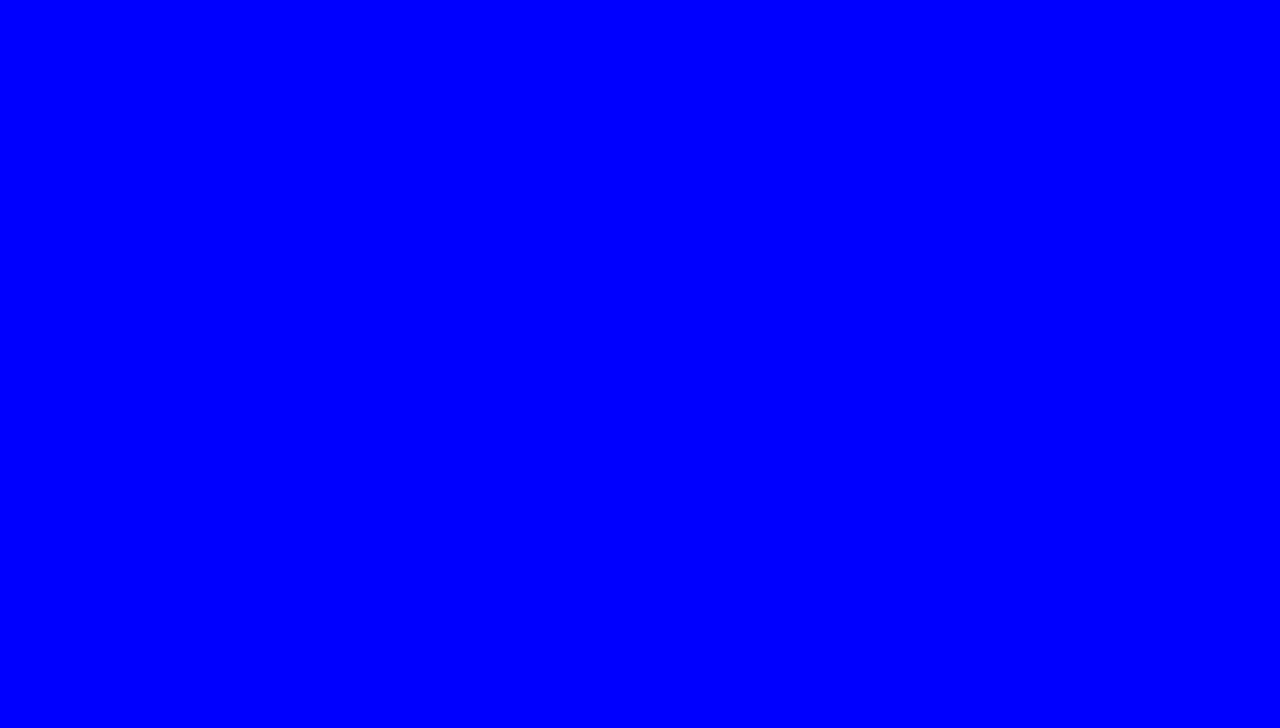
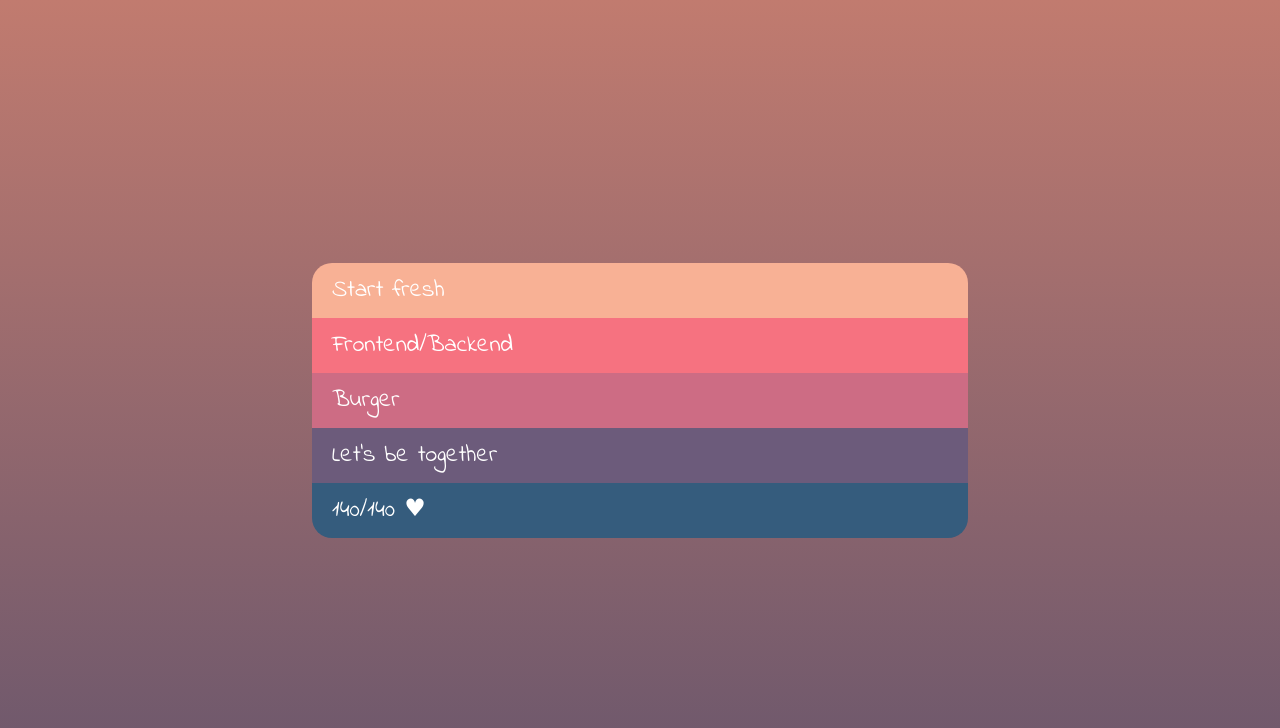
Before and after one commit to nadyavasilyeva/cssBayan, a plain HTML site: page index.html in a window 1280 px wide. Drawn offline with Linux system fonts and the light colour scheme.

Commit message:
feat: add pictures

```diff
--- a/index.html
+++ b/index.html
@@ -6,8 +6,42 @@
     <meta name="viewport" content="width=device-width, initial-scale=1.0">
     <title>Bayan</title>
     <link rel="stylesheet" href="style.css">
+    <link href="https://fonts.googleapis.com/css2?family=Indie+Flower&family=Outfit&display=swap" rel="stylesheet">
 </head>
 <body>
-
+    <div class="wrapper">
+        <div class="accordion">
+            <details class="accordion__item item_first">
+                <summary class="accordion__title">Start fresh</summary>
+                <div class="memes">
+                    <img src="/cssBayan/memes/html.jpg" alt="html fresh">
+                </div>
+            </details>
+            <details class="accordion__item item_second">
+                <summary class="accordion__title">Frontend/Backend</summary>
+                <div class="memes">
+                    <img src="/cssBayan/memes/fun.jpg" alt="funny mem">
+                </div>
+            </details>
+            <details class="accordion__item item_third">
+                <summary class="accordion__title">Burger</summary>
+                <div class="memes">
+                    <img src="/cssBayan/memes/burger.jpg" alt="burger">
+                </div>
+            </details>
+            <details class="accordion__item item_four">
+                <summary class="accordion__title">Let's be together</summary>
+                <div class="memes">
+                    <img src="/cssBayan/memes/div.jpg" alt="div mem">
+                </div>
+            </details>
+            <details class="accordion__item item_five">
+                <summary class="accordion__title">140/140 &#9829;</summary>
+                <div class="memes">
+                    <img src="/cssBayan/memes/love.png" alt="heart">
+                </div>
+            </details>
+        </div>
+    </div>
 </body>
 </html>
--- a/style.css
+++ b/style.css
@@ -1,3 +1,87 @@
 body {
-    background-color: blue;
+    background: linear-gradient(rgb(193, 123, 111), rgb(105, 86, 108));
+    font-family: 'Indie Flower', cursive;
+    font-size: 24px;
+    color: #fff;
 }
+
+* {
+    margin: 0;
+    padding: 0;
+    box-sizing: border-box;
+}
+
+summary {
+    list-style: none;
+}
+
+.wrapper {
+    display: flex;
+    flex-wrap: wrap;
+    justify-content: center;
+    align-items: center;
+    min-height: 100vh;
+}
+
+.accordion {
+    box-shadow: 40px rgba(0, 0, 0, 0.208);
+    width: 82vh;
+    overflow: hidden;
+    border-radius: 20px;
+}
+
+.item_first {
+    background-color: #f8b195;
+}
+.item_second {
+    background-color: #f67280;
+}
+.item_third {
+    background-color: #cd6c84;
+}
+.item_four {
+    background-color: #6c5b7b;
+}
+.item_five {
+    background-color: #355c7d;
+}
+.accordion__item {
+    transition: 0.3s ease-in-out;
+}
+
+.accordion__title {
+    width: 100%;
+    cursor: pointer;
+    padding: 10px 10px 10px 20px;
+    transition: 0.3s all;
+    position: relative;
+}
+
+.accordion__title:hover {
+    background-color:rgb(105, 86, 108);
+}
+
+img {
+    width: 50vh;
+    display: block;
+    margin: 0 auto;
+    transition: 0.3s ease-in-out;
+}
+
+
+.memes{
+    padding: 10px;
+    margin: 0 auto;
+    transition: 0.3s ease-in-out;
+    cursor: pointer;
+}
+
+.accordion__item[open] .memes{
+    animation: slide .4s ease-in-out;
+}
+
+
+@keyframes slide {
+    0%    {opacity: 0; transform:  translate(0, -20px); }
+    100%  {opacity: 1; transform:  translate(0, 0);}
+}
```
Also changed, not shown: memes/burger.jpg (added), memes/div.jpg (added), memes/fun.jpg (added), memes/html.jpg (added), memes/love.png (added).
